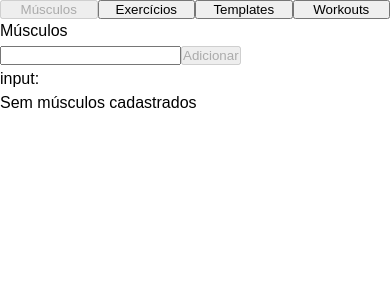
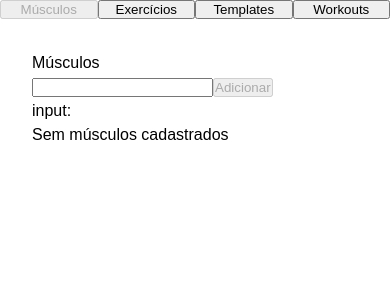
Before and after one commit to Guga15gu/gym-tracker, a React (Vite) app: page / in a window 390 px wide. Shown: the top 300 px of the page. Built offline with nearby package versions, Linux system fonts and the light colour scheme.

Commit message:
style: center and constrain tab content width
Mobile-first: keep readable line lengths on wide screens (max 600px), centered.

```diff
--- a/src/App.css
+++ b/src/App.css
@@ -4,6 +4,11 @@ nav {
 nav button {
   flex: 1;
 }
+.tab-panel {
+  margin: 0 auto;
+  padding: 2rem;
+  max-width: 600px;
+}
 .tab-panel.hidden {
   display: none;
 }
```
